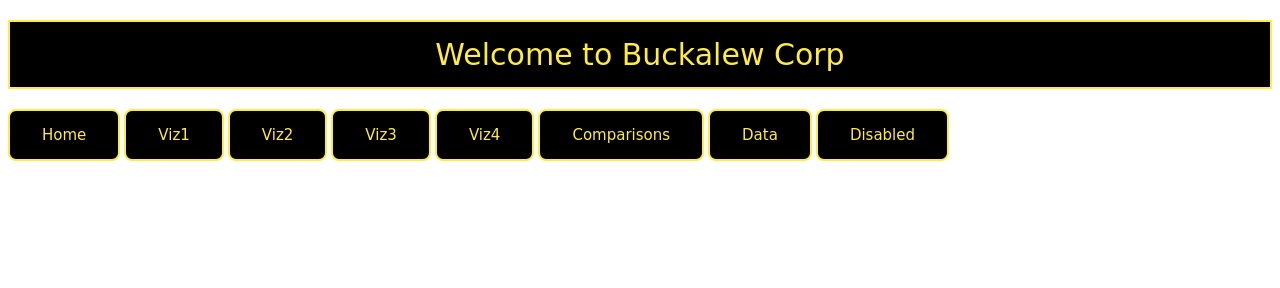
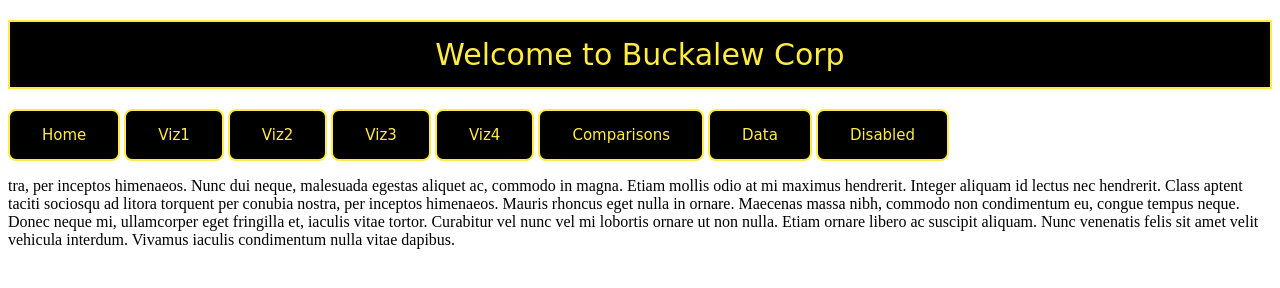
Before and after one commit to eddie0rNot/Web-Design-Challenge, a plain HTML site: page index.html in a window 1280 px wide. Drawn offline with Linux system fonts and the light colour scheme.

Commit message:
update index file

```diff
--- a/index.html
+++ b/index.html
@@ -22,6 +22,10 @@
         </div>
       </nav>
 
+    </section>
+    <p>tra, per inceptos himenaeos. Nunc dui neque, malesuada egestas aliquet ac, commodo in magna. Etiam mollis odio at mi maximus hendrerit. Integer aliquam id lectus nec hendrerit. Class aptent taciti sociosqu ad litora torquent per conubia nostra, per inceptos himenaeos. Mauris rhoncus eget nulla in ornare. Maecenas massa nibh, commodo non condimentum eu, congue tempus neque. Donec neque mi, ullamcorper eget fringilla et, iaculis vitae tortor. Curabitur vel nunc vel mi lobortis ornare ut non nulla. Etiam ornare libero ac suscipit aliquam. Nunc venenatis felis sit amet velit vehicula interdum. Vivamus iaculis condimentum nulla vitae dapibus.</p>
+  </section>
+
     <body>
 
 </body>
```
